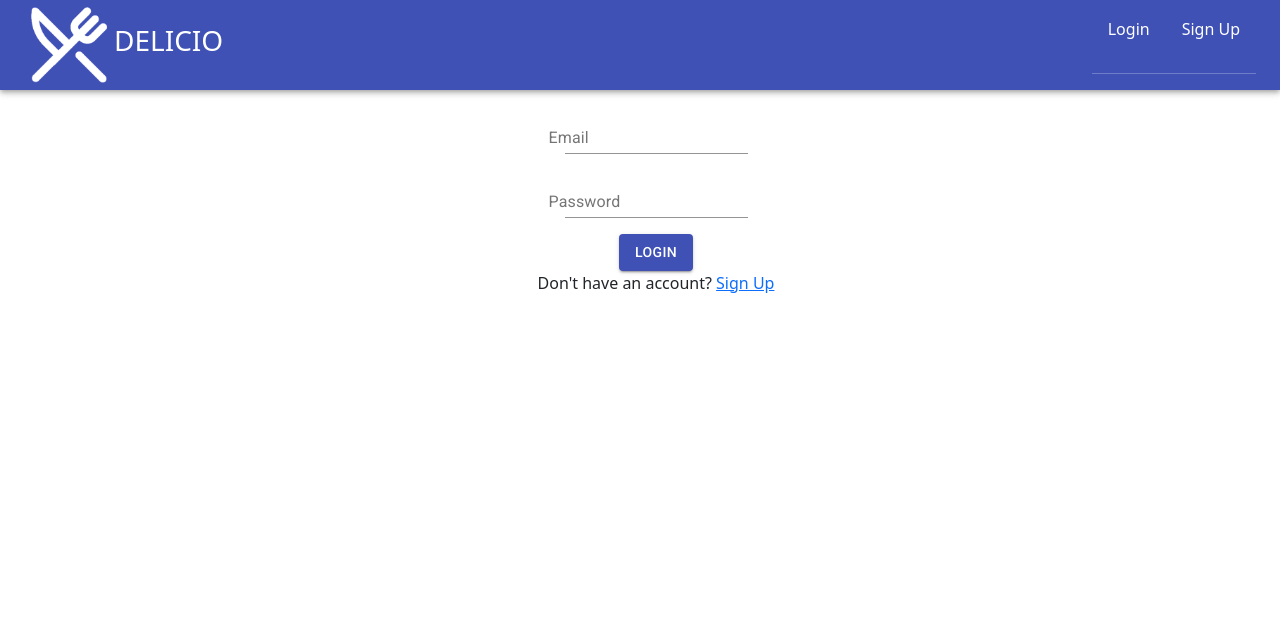
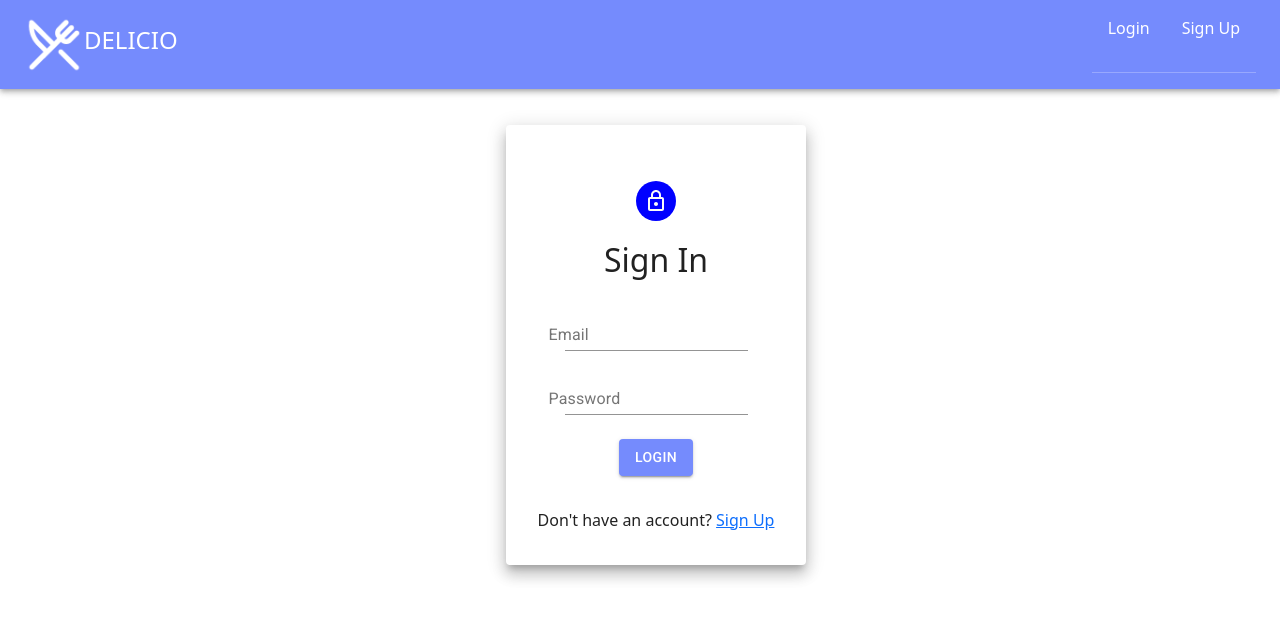
Before and after one commit to capstone-delicio/delicio, a React app: page / in a window 1280 px wide. Shown: the top 620 px of the page. Built offline with nearby package versions, Linux system fonts and the light colour scheme.

Commit message:
some styles

```diff
--- a/client/App.js
+++ b/client/App.js
@@ -1,15 +1,19 @@
-import React from 'react'
-
-import NavbarComponent from './components/Navbar'
-import Routes from './Routes'
+import React from 'react';
+import NavbarComponent from './components/Navbar';
+import Routes from './Routes';
+import { ThemeProvider } from '@material-ui/core/styles';
+import { MuiPickersUtilsProvider } from '@material-ui/pickers';
+import theme from './theme';
 
 const App = () => {
   return (
-    <div>
-      <NavbarComponent />
-      <Routes />
-    </div>
-  )
-}
+    <ThemeProvider theme={theme}>
+      <div>
+        <NavbarComponent />
+        <Routes />
+      </div>
+    </ThemeProvider>
+  );
+};
 
-export default App
+export default App;
--- a/client/components/EventCard.js
+++ b/client/components/EventCard.js
@@ -13,9 +13,47 @@ import {
   CardContent,
   Button,
   Typography,
+  responsiveFontSizes,
 } from '@material-ui/core';
+import { ThemeProvider, createTheme } from '@material-ui/core/styles';
+import theme from '../theme';
 
 const EventCard = (props) => {
+  let theme = {
+    overrides: {
+      MuiCard: {
+        root: {
+          '&.EventCard': {
+            transition: '0.3s',
+            maxWidth: '90vh',
+            // maxHeight: '20vh auto',
+            // height: '20vh',
+            padding: 15,
+            margin: '20px auto',
+            boxShadow: '0 8px 40px -12px rgba(0,0,0,0.3)',
+            '&:hover': {
+              boxShadow: '0 16px 70px -12.125px rgba(0,0,0,0.3)',
+            },
+          },
+          '& .MuiTypography--heading': {
+            fontWeight: 'bold',
+            lineHeight: 2,
+            letterSpacing: 0.5,
+            // textTransform: 'uppercase',
+            display: 'block',
+          },
+          '& .MuiTypography--subheading': {
+            lineHeight: 1.5,
+          },
+          '& .DetailsButton': {
+            marginLeft: 'auto',
+            // padding: 8,
+          },
+        },
+      },
+    },
+  };
+
   const [event, setEvent] = useState({});
   const [organizer, setOrganizer] = useState({});
   const [openSubmits, setOpenSubmits] = useState(null);
@@ -191,56 +229,76 @@ const EventCard = (props) => {
   const card = (
     <React.Fragment>
       <CardContent>
-        <Typography variant="h5" component="div">
+        <Typography
+          variant="h5"
+          component="div"
+          color="secondary"
+          className={'MuiTypography--heading'}>
           {event.event_name}
-          <br />
         </Typography>
 
-        <Typography sx={{ mb: 1.5 }}>
+        <Typography sx={{ mb: 1.5 }} className={'MuiTypography--subheading'}>
           Organized By : {`${organizer.first_name} ${organizer.last_name}`}
         </Typography>
 
-        <Typography variant="body2">
+        <Typography className={'MuiTypography--subheading'}>
           {`Event Date: ${event.event_date}`}
           <br />
           {`Event Time: ${event.event_time}`}
           <br />
           {voteDeadline()}
+          <br />
         </Typography>
 
-        <Typography sx={{ mb: 1.5 }}>
+        <Typography className={'MuiTypography--subheading'} variant="subtitle1">
           Status: {statusMessage}
-          <br />
         </Typography>
-      </CardContent>
         {showDetailsButton ? (
           <CardActions>
-          <Button variant="outlined" size="small" onClick={handleClickDetail}>
+            <Button
+              variant="outlined"
+              className={'DetailsButton'}
+              color="secondary"
+              size="small"
+              onClick={handleClickDetail}>
               Details
             </Button>
           </CardActions>
         ) : null}
         {showConfirmButton ? (
           <CardActions>
-          <Button variant="outlined" size="small" onClick={handleClickConfirm}>
+            <Button
+              variant="outlined"
+              color="secondary"
+              size="small"
+              onClick={handleClickConfirm}>
               Confirm
             </Button>
           </CardActions>
         ) : null}
         {showVoteButton ? (
           <CardActions>
-          <Button variant="outlined" size="small" onClick={handleClickVote}>
+            <Button
+              variant="outlined"
+              color="secondary"
+              size="small"
+              onClick={handleClickVote}>
               Vote
             </Button>
           </CardActions>
         ) : null}
+      </CardContent>
     </React.Fragment>
   );
 
   return (
-    <Box sx={{ minWidth: 275 }}>
-      <Card variant="outlined">{card}</Card>
-    </Box>
+    <ThemeProvider theme={theme}>
+      {/* <Box sx={{ minWidth: 275 }}> */}
+      <Card className={'EventCard'} variant="outlined">
+        {card}
+      </Card>
+      {/* </Box> */}
+    </ThemeProvider>
   );
 };
 
--- a/client/components/EventInput.js
+++ b/client/components/EventInput.js
@@ -8,8 +8,18 @@ import Grid from '@material-ui/core/Grid';
 import Container from '@material-ui/core/Container';
 import InputLabel from '@material-ui/core/InputLabel';
 import FriendsSelect from './FriendsSelect';
+import { Paper } from '@material-ui/core';
 
 const EventInput = () => {
+  // const paperStyle = {
+  //   padding: 20,
+  //   height: '55vh',
+  //   width: '80vh',
+  //   margin: '20px auto',
+  //   textAlign: 'center',
+  //   alignItems: 'center',
+  //   justifyContent: 'center',
+  // };
   const [dateError, setDateError] = useState('');
 
   const dispatch = useDispatch();
@@ -98,10 +108,11 @@ const EventInput = () => {
             <Button
               style={{
                 borderRadius: 35,
-                backgroundColor: '#758bfd',
+                // backgroundColor: '#758bfd',
+                backgroundColor: 'secondary',
                 padding: '18px 36px',
                 fontSize: '18px',
-                color: 'white',
+                // color: 'white',
               }}
               variant="contained"
               type="submit">
--- a/client/components/Home.js
+++ b/client/components/Home.js
@@ -2,6 +2,8 @@ import React from 'react';
 import { useSelector } from 'react-redux';
 import Button from '@material-ui/core/Button';
 import Grid from '@material-ui/core/Grid';
+import { ThemeProvider, createTheme } from '@material-ui/core/styles';
+import theme from '../theme';
 
 /**
  * COMPONENT
@@ -12,6 +14,7 @@ const Home = () => {
   });
 
   return (
+    <ThemeProvider theme={theme}>
       <div>
         <Grid
           container
@@ -23,7 +26,7 @@ const Home = () => {
           <h3>𝙇𝙀𝙏 '𝙎 𝙋𝙇𝘼𝙉 𝘼 𝙁𝙊𝙊𝘿 𝘿𝘼𝙏𝙀 𝙒𝙄𝙏𝙃 𝙔𝙊𝙐𝙍 𝙁𝙍𝙄𝙀𝙉𝘿𝙎 !</h3>
           <br />
           <br />
-        <Button variant="contained" color="primary" href="/eventinput">
+          <Button variant="contained" color="secondary" href="/eventinput">
             Click Me to Plan an Event
           </Button>
           <br />
@@ -39,6 +42,7 @@ const Home = () => {
            */}
         </Grid>
       </div>
+    </ThemeProvider>
   );
 };
 export default Home;
--- a/client/components/Login.js
+++ b/client/components/Login.js
@@ -1,55 +1,86 @@
-import React from 'react'
-import { useSelector, useDispatch } from 'react-redux'
-import { Link } from 'react-router-dom'
-import { authenticate } from '../store'
-import Grid from '@material-ui/core/Grid'
-import TextField from '@material-ui/core/TextField'
-import Button from '@material-ui/core/Button'
+import React from 'react';
+import { useSelector, useDispatch } from 'react-redux';
+import { Link } from 'react-router-dom';
+import { authenticate } from '../store';
+import { Grid, TextField, Button, Paper, Avatar } from '@material-ui/core';
+import LockOutlinedIcon from '@material-ui/icons/LockOutlined';
+
+// import Grid from '@material-ui/core/Grid';
+// import TextField from '@material-ui/core/TextField';
+// import Button from '@material-ui/core/Button';
 
 const Login = () => {
-  const dispatch = useDispatch()
+  const paperStyle = {
+    padding: 20,
+    height: '55vh',
+    width: 300,
+    margin: '20px auto',
+    textAlign: 'center',
+    alignItems: 'center',
+    justifyContent: 'center',
+  };
+
+  const avatarStyle = { backgroundColor: 'blue' };
+
+  const btnStyle = { margin: '8px 0' };
+
+  const dispatch = useDispatch();
 
   const { error } = useSelector((state) => {
-    return state.auth
-  })
+    return state.auth;
+  });
 
   const handleSubmit = (event) => {
-    event.preventDefault()
-    const formName = event.target.name
-    const email = event.target.email.value
-    const password = event.target.password.value
-    dispatch(authenticate(email, password, formName))
-  }
+    event.preventDefault();
+    const formName = event.target.name;
+    const email = event.target.email.value;
+    const password = event.target.password.value;
+    dispatch(authenticate(email, password, formName));
+  };
 
   return (
     <div id="logins">
       <form id="loginForm" onSubmit={handleSubmit} name="login">
+        {/* <Grid> */}
         <Grid
           container
           alignItems="center"
           justifyContent="center"
-          direction="column"
-        >
+          direction="column">
+          <Paper elevation={10} style={paperStyle}>
+            <Grid align="center">
+              <Avatar style={avatarStyle}>
+                <LockOutlinedIcon />
+              </Avatar>
+              <h2>Sign In</h2>
+            </Grid>
             <Grid item>
               <TextField name="email" label="Email" type="text" />
             </Grid>
             <Grid item>
               <TextField name="password" label="Password" type="password" />
             </Grid>
-          <Button variant="contained" color="primary" type="submit">
+            <Button
+              style={btnStyle}
+              variant="contained"
+              color="primary"
+              type="submit">
               Login
             </Button>
-
+            <br />
+            <br />
             <p>
               Don't have an account? <Link to="/signup">Sign Up</Link>
             </p>
             {error && error.response && (
               <div style={{ color: 'red' }}> {error.response.data} </div>
             )}
+          </Paper>
         </Grid>
+        {/* </Grid> */}
       </form>
     </div>
-  )
-}
+  );
+};
 
-export default Login
+export default Login;
--- a/client/components/Navbar.js
+++ b/client/components/Navbar.js
@@ -10,12 +10,12 @@ const Navbar = ({ handleClick, isLoggedIn }) => (
     <Toolbar>
       <div>
         <Link to="/home" style={{ textDecoration: 'none', color: 'white' }}>
-          <img src="../images/logo-white.png" height="90" />
+          <img src="../images/logo-white.png" height="60" />
         </Link>
       </div>
       <div>
         <Link to="/home" style={{ textDecoration: 'none', color: 'white' }}>
-          <h3>DELICIO</h3>
+          <h4>DELICIO</h4>
         </Link>
       </div>
 
--- /dev/null
+++ b/client/theme.js
@@ -0,0 +1,19 @@
+import { createTheme } from '@material-ui/core/styles';
+
+const theme = createTheme({
+  palette: {
+    primary: {
+      //   main: '#f2ca68',
+      main: '#758bfd',
+      contrastText: '#fff',
+    },
+    secondary: {
+      main: '#64c0b7',
+      //   main: '#f2ca68',
+
+      contrastText: '#fff',
+    },
+  },
+});
+
+export default theme;
```
Also changed, not shown: public/style.css (+22 -0 lines). Lines whose indentation alone changed are shown as unchanged.
